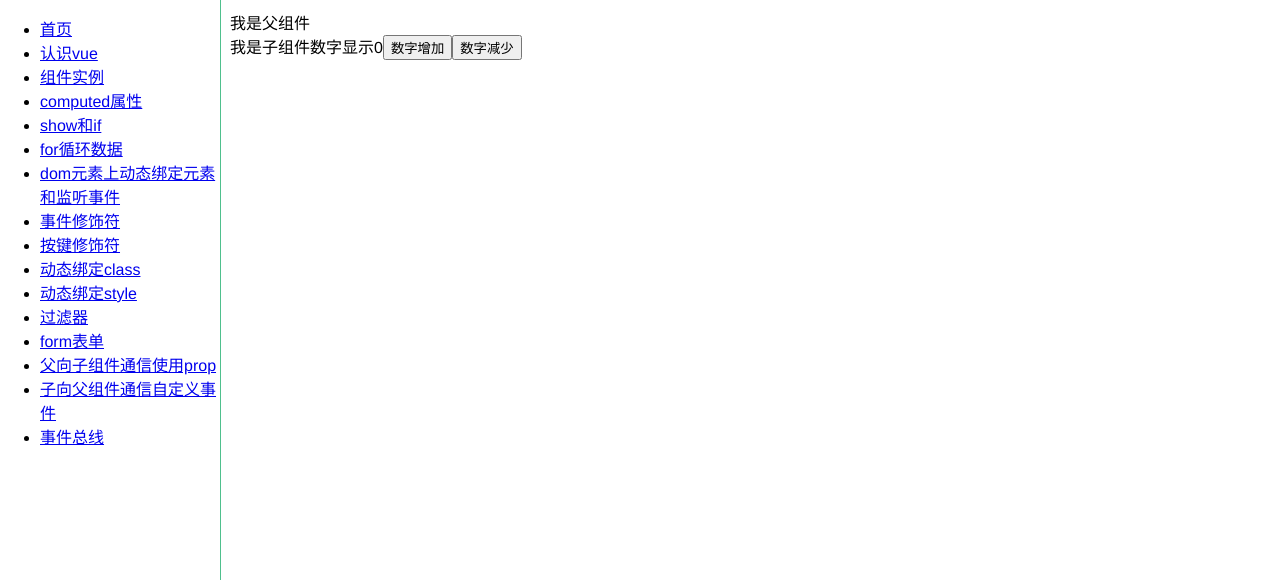
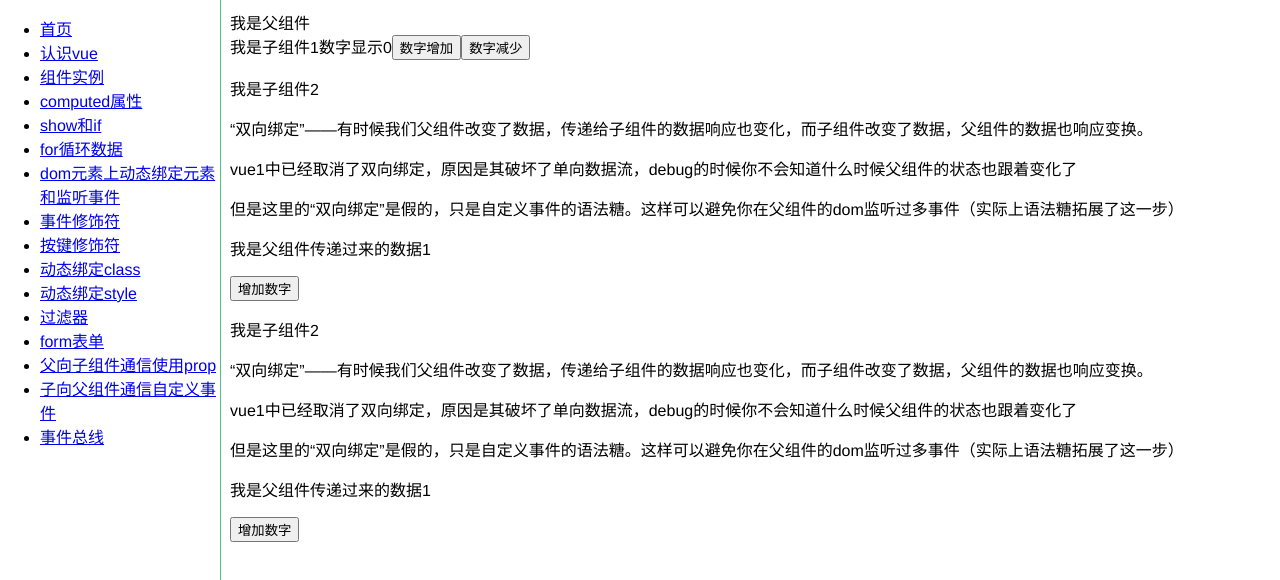
Before and after one commit to yokiyokiyoki/vue-component, a Vue app: page /#/customEvent in a window 1280 px wide. Shown: the top 580 px of the page. Built offline with nearby package versions, Linux system fonts and the light colour scheme.

Commit message:
提交自定义事件

```diff
--- a/src/components/customEvent/child.vue
+++ b/src/components/customEvent/child.vue
@@ -1,6 +1,6 @@
 <template>
   <div class="child">
-      <span>我是子组件</span>
+      <span>我是子组件1</span>
       <span>数字显示{{num}}</span>
       <button @click="incrementNum">数字增加</button>
       <button @click="decrementNum">数字减少</button>
--- a/src/components/customEvent/customEvent.vue
+++ b/src/components/customEvent/customEvent.vue
@@ -1,21 +1,36 @@
 <template>
   <div class="customEvent">
     <span>我是父组件</span>
-    <!-- 监听子组件的事件 -->
-    <child @changeNum="changeNum"></child>
+    <!-- 监听子组件的事件,也可以native监听子组件根元素 -->
+    <child @changeNum="changeNum" @click.native="clickNative($event)"></child>
+    <!-- 父子组件双向传递，利用了语法糖，还是要在子组件内显示的触发emit -->
+    <sync-child v-bind:num.sync='num'></sync-child>
+    <!-- 上面那个表达式会被编译为 -->
+    <sync-child v-bind:num='num' v-on:update:num="val=>num=val"></sync-child>
   </div>
 </template>
 <script>
   import child from "./child.vue";
+  import syncChild from "./sync.vue";
   export default {
     components: {
-      child
+      child,
+      syncChild
     },
     methods: {
       changeNum(num) {
         // 获取子组件传过来的参数
         console.log(num);
+      },
+      clickNative(e) {
+        // 因为监听的是根元素，但由于是冒泡，所以其下子元素也会监听到
+        console.log(e);
       }
+    },
+    data() {
+      return {
+        num: 1
+      };
     }
   };
 </script>
--- /dev/null
+++ b/src/components/customEvent/sync.vue
@@ -0,0 +1,26 @@
+<template>
+  <div class="sync">
+    <p>我是子组件2</p>
+    <p>“双向绑定”——有时候我们父组件改变了数据，传递给子组件的数据响应也变化，而子组件改变了数据，父组件的数据也响应变换。</p>
+    <p>vue1中已经取消了双向绑定，原因是其破坏了单向数据流，debug的时候你不会知道什么时候父组件的状态也跟着变化了</p>
+    <p>但是这里的“双向绑定”是假的，只是自定义事件的语法糖。这样可以避免你在父组件的dom监听过多事件（实际上语法糖拓展了这一步）</p>
+    <p>我是父组件传递过来的数据{{num}}</p>
+    <button @click="addNum">增加数字</button>
+  </div>
+</template>
+<script>
+    export default {
+      methods: {
+        addNum() {
+          // 显式地触发更新事件
+          this.$emit("update:num", this.num + 1);
+        }
+      },
+      props: {
+        num: {
+          type: Number,
+          default: 0
+        }
+      }
+    };
+</script>
```
Lines whose indentation alone changed are shown as unchanged.
